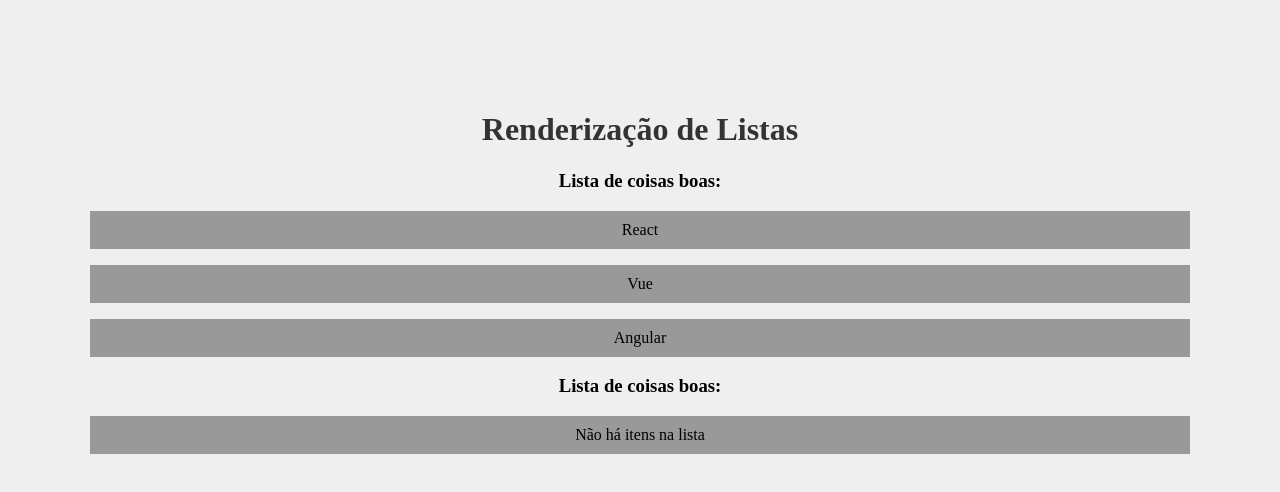
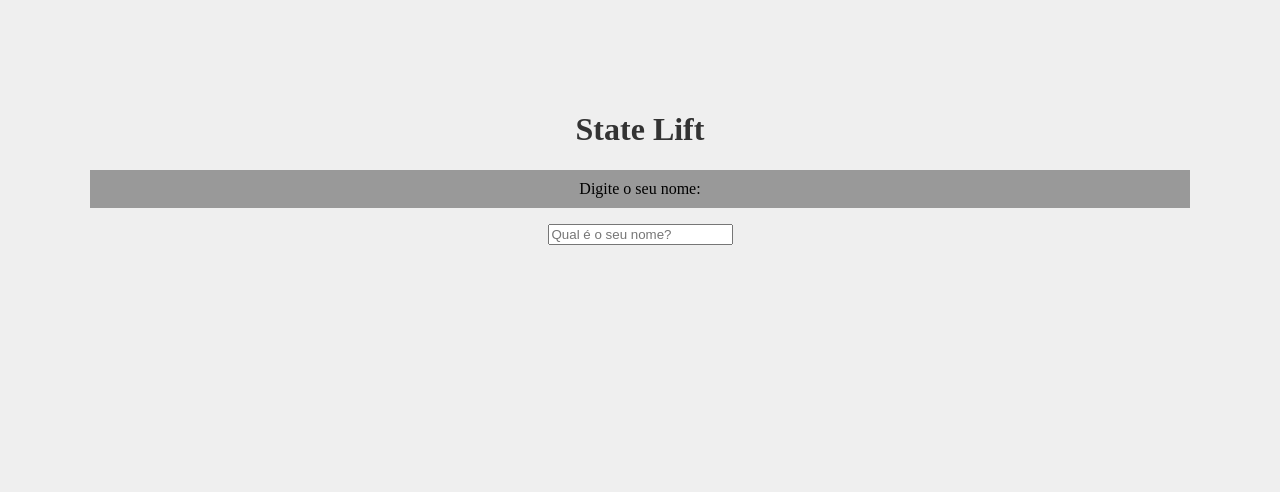
Before and after one commit to Samuel-Nun3s/Estudos-React, a React (Vite) app: page / in a window 1280 px wide. Shown: the top 492 px of the page. Built offline with nearby package versions, Linux system fonts and the light colour scheme.

Commit message:
State Lift

```diff
--- a/src/App.jsx
+++ b/src/App.jsx
@@ -1,14 +1,16 @@
 import './App.css';
-import OutraLista from './components/OutraLista';
+import { useState } from "react";
+import SeuNome from './components/SeuNome';
+import Saudacao from './components/Saudacao';
 
 function App() {
-  const meusItens = ['React', 'Vue', 'Angular'];
+  const [nome, setNome] = useState();
 
   return (
       <div>
-        <h1>Renderização de Listas</h1>
-        <OutraLista itens={meusItens}/>
-        <OutraLista itens={[]}/>
+        <h1>State Lift</h1>
+        <SeuNome setNome={setNome} />
+        <Saudacao nome={nome}/>
       </div>
   )
 }
--- /dev/null
+++ b/src/components/Saudacao.jsx
@@ -0,0 +1,14 @@
+function Saudacao({ nome }) {
+
+  function gerarSaudacao(algumNome) {
+    return `Olá, ${algumNome}, tudo bem?`;
+  }
+
+  return (
+    <>
+      {nome && <p>{gerarSaudacao(nome)}</p>}
+    </>
+  )
+}
+
+export default Saudacao;
--- /dev/null
+++ b/src/components/SeuNome.jsx
@@ -0,0 +1,10 @@
+function SeuNome({ setNome }) {
+  return (
+    <div>
+      <p>Digite o seu nome:</p>
+      <input type="text" placeholder="Qual é o seu nome?" onChange={(e) => setNome(e.target.value)} />
+    </div>
+  )
+}
+
+export default SeuNome;
```
